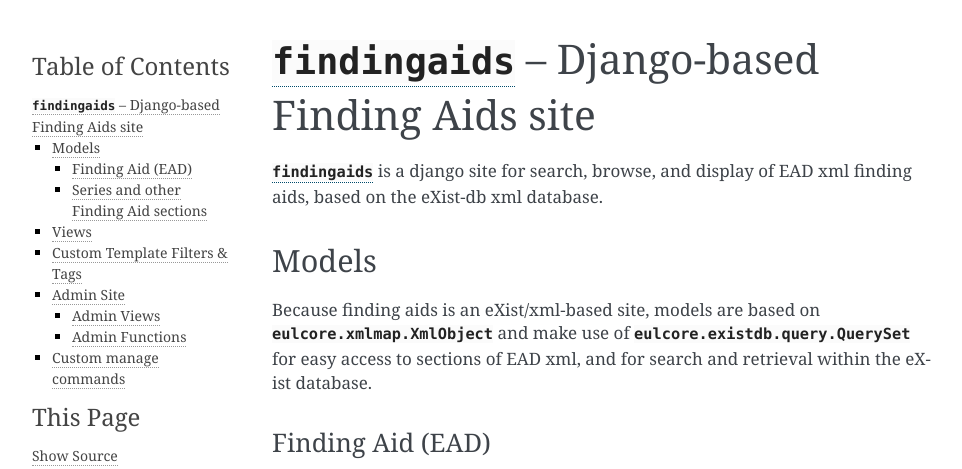
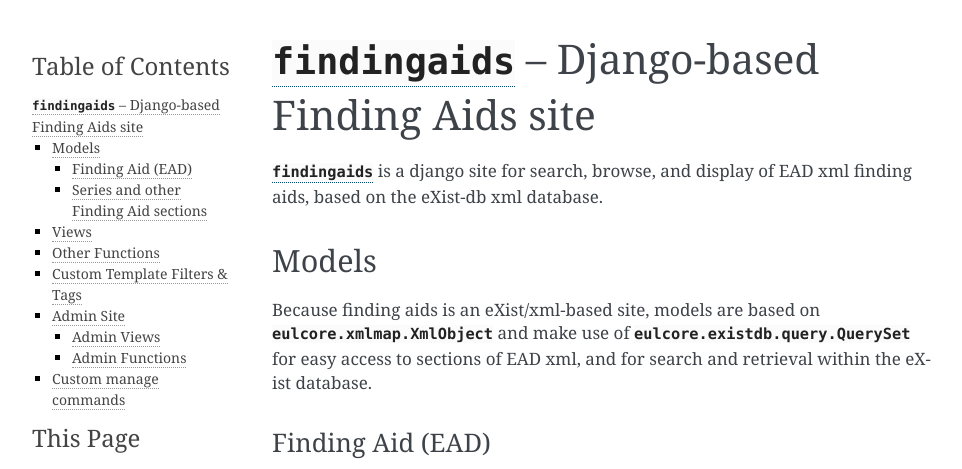
Before and after one commit to emory-libraries/findingaids, a Sphinx documentation site: the page built from doc/findingaids.rst, in a window 1280 px wide and 1400 px high. Shown: the top 469 px of the window, without its empty margins (148-1110 px from the left). Built offline with Sphinx 7.4.7, drawn with Linux system fonts in a browser that asks for light colours; pages that are not in the unit, such as notebooks, are missing from menus; grey boxes are pictures that could not be loaded.

```diff
--- a/doc/findingaids.rst
+++ b/doc/findingaids.rst
@@ -46,6 +46,10 @@ Views
 .. automodule:: findingaids.fa.views
    :members:
 
+Other Functions
+---------------
+.. automodule:: findingaids.fa.utils
+   :members:
 
 Custom Template Filters & Tags
 ------------------------------
```
